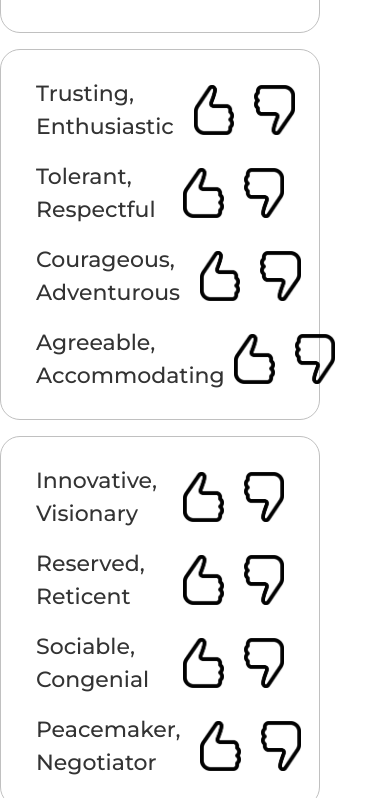
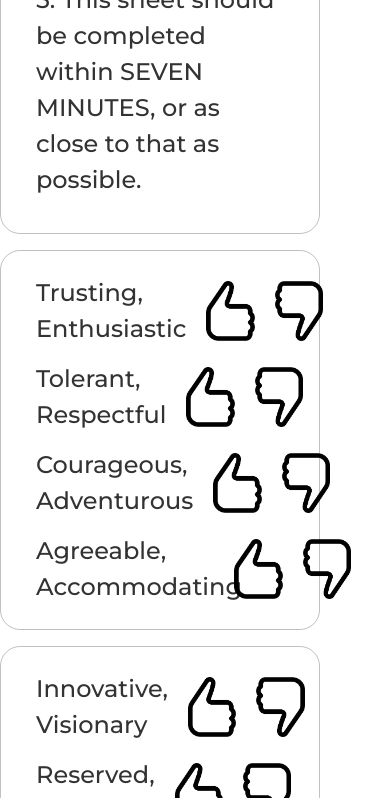
Before and after one commit to test-disc/test, a plain HTML site: page index.html in a window 390 px wide. Shown: the part 1202-2000 px from the top of the page. Drawn offline with nearby package versions, Linux system fonts and the light colour scheme.

Commit message:
Made letters even bigger on mobile

```diff
--- a/css/home.css
+++ b/css/home.css
@@ -2,7 +2,7 @@ body {
     color: #333;
     font-family: 'Montserrat', sans-serif;
     font-weight: 500;
-    font-size: 22px;
+    font-size: 24px;
 }
 
 .btn.disabled, .btn:disabled {
@@ -87,7 +87,7 @@ body {
 }
 
 .answer-icon {
-    height: 50px;
+    height: 60px;
 }
 
 .save-test-button {
--- a/index.html
+++ b/index.html
@@ -48,7 +48,7 @@
                         </div>
                     </div>
                 </div>
-                <div class="test-box .col-xl-6 col-lg-8 col-md-10">
+                <div class="test-box .col-xl-6 col-lg-8 col-md-12">
                     <div class="question-box-row row justify-content-md-center">
                         <div class="col-lg-6 col-md-10 col-10 form-group box0">
                             <div class="question-box">
```
